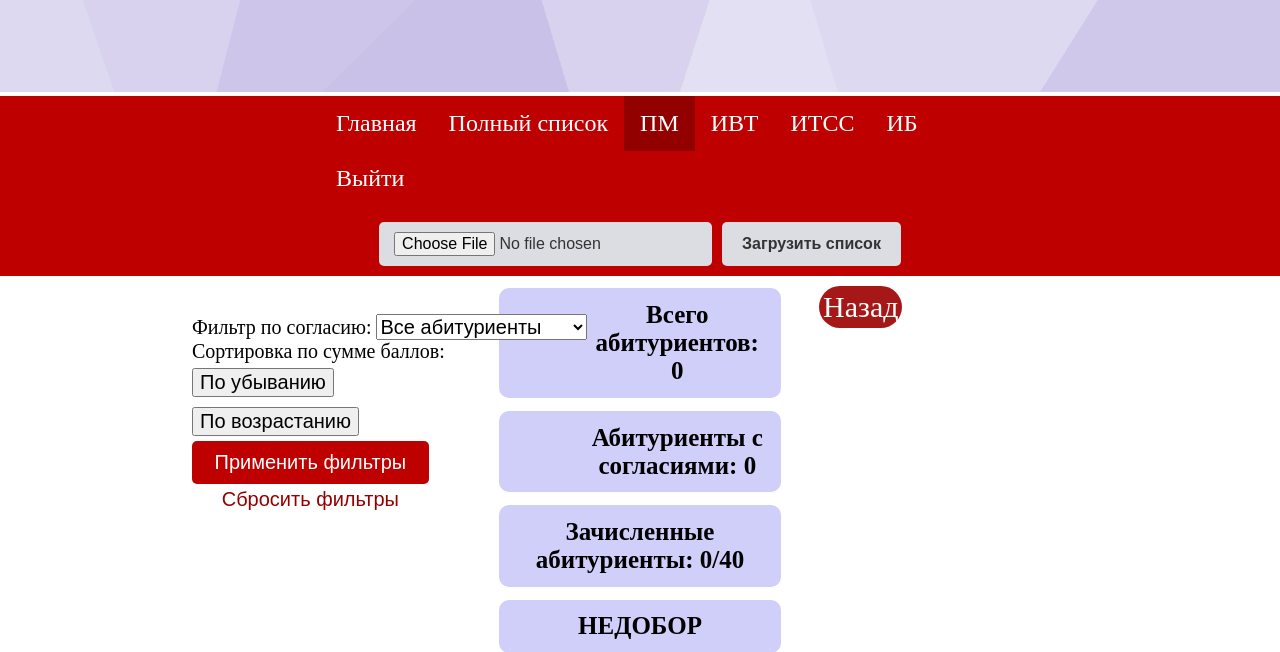
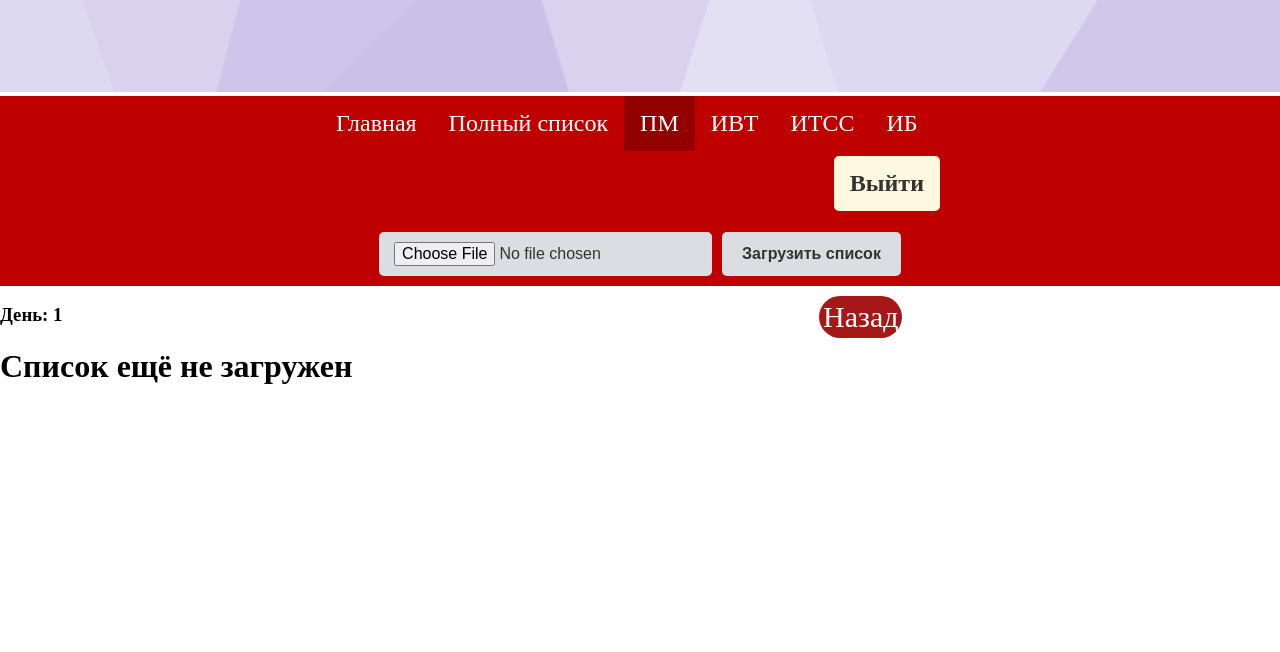
Before and after one commit to Koulmi/PREDPROFOLIMPIADA, a Flask app: page /result_pm in a window 1280 px wide. Shown: the top 652 px of the page. Run offline with Flask 3, Linux system fonts and the light colour scheme; a user stored in the database is signed in; data that the repository does not hold is empty.

Commit message:
Update result_pm.html

```diff
--- a/templates/result_pm.html
+++ b/templates/result_pm.html
@@ -19,7 +19,7 @@
         <li class="left"><a href="{{ url_for('result_itss') }}">ИТСС</a></li>
         <li class="left"><a href="{{ url_for('result_ib') }}">ИБ</a></li>
             {% if current_user.is_authenticated %}
-                    <li class="left"><a href="{{ url_for('logout') }}">Выйти</a></li>
+                    <li class="logout-btn"><a href="{{ url_for('logout') }}">Выйти</a></li>
                 {% else %}
                     <li class="left"><a href="{{ url_for('login') }}">Войти</a></li>
                 {% endif %}
@@ -46,6 +46,11 @@
 <div class="return">
     <a href="{{ url_for('home') }}">Назад</a>
 </div>
+<div class="current-day-info">
+    <h3>День: {{ current_day }}</h3>
+</div>
+    {% if count > 0 %}
+
     <div class="aboveTable">
         <div class="filters">
         <div class="filter-group">
@@ -81,9 +86,6 @@
         </div>
 
     </div>
-<div class="current-day-info">
-    <h3>День: {{ current_day }}</h3>
-</div>
 <h1 class="center">Загруженная таблица</h1>
     <div class="table">
         {{ table | safe }}
@@ -216,10 +218,13 @@ function updateTableHeader() {
 function resetFilters() {
     document.getElementById('consentFilter').value = 'all';
     currentConsentFilter = 'all';
-    currentSortDirection = null;
+    currentSortDirection = 'desc';
 
     applyFilters();
 }
     </script>
+{% else %}
+<h1 class="noData">Список ещё не загружен</h1>
+{% endif %}
 </body>
 </html>
```
